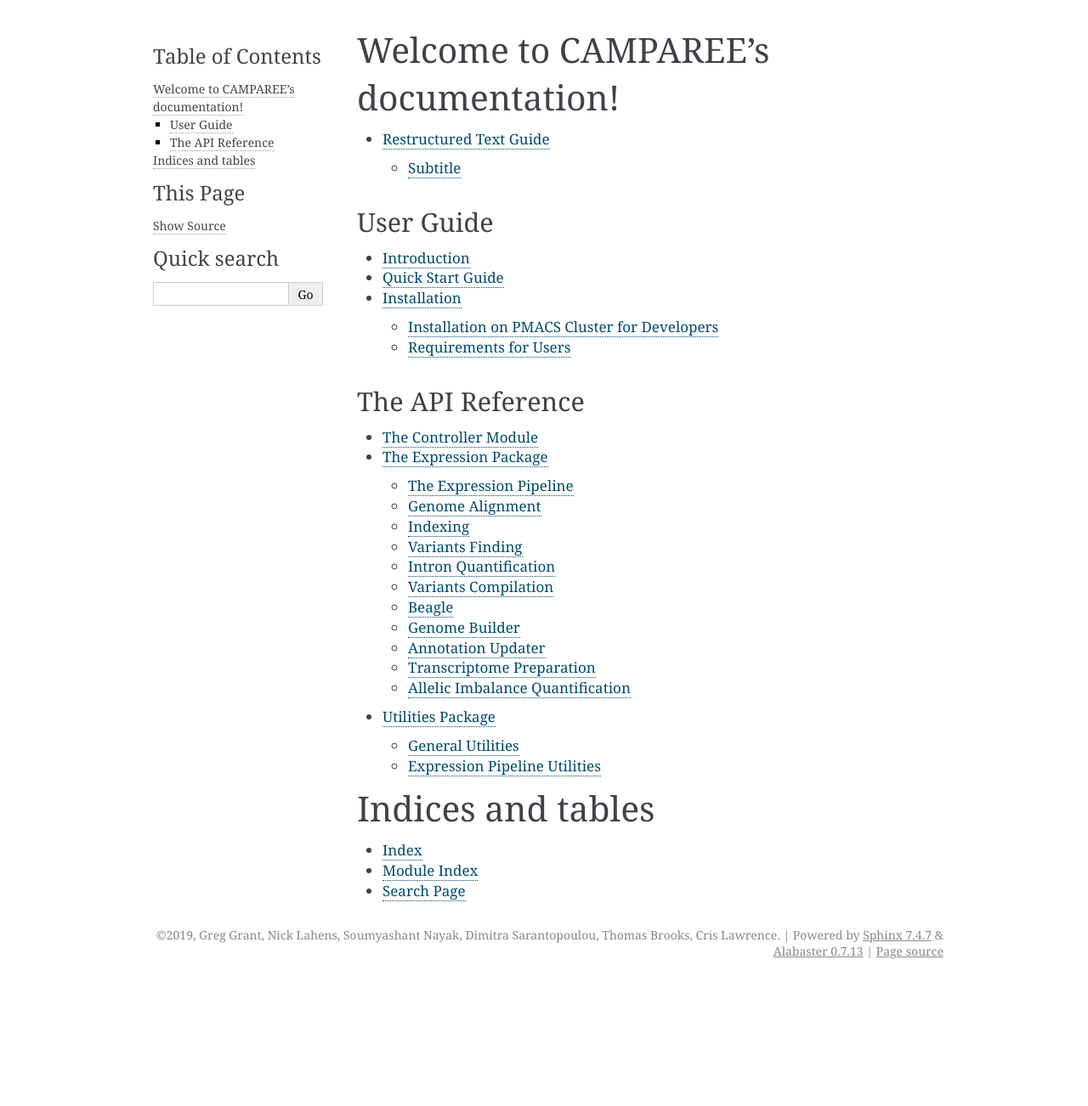
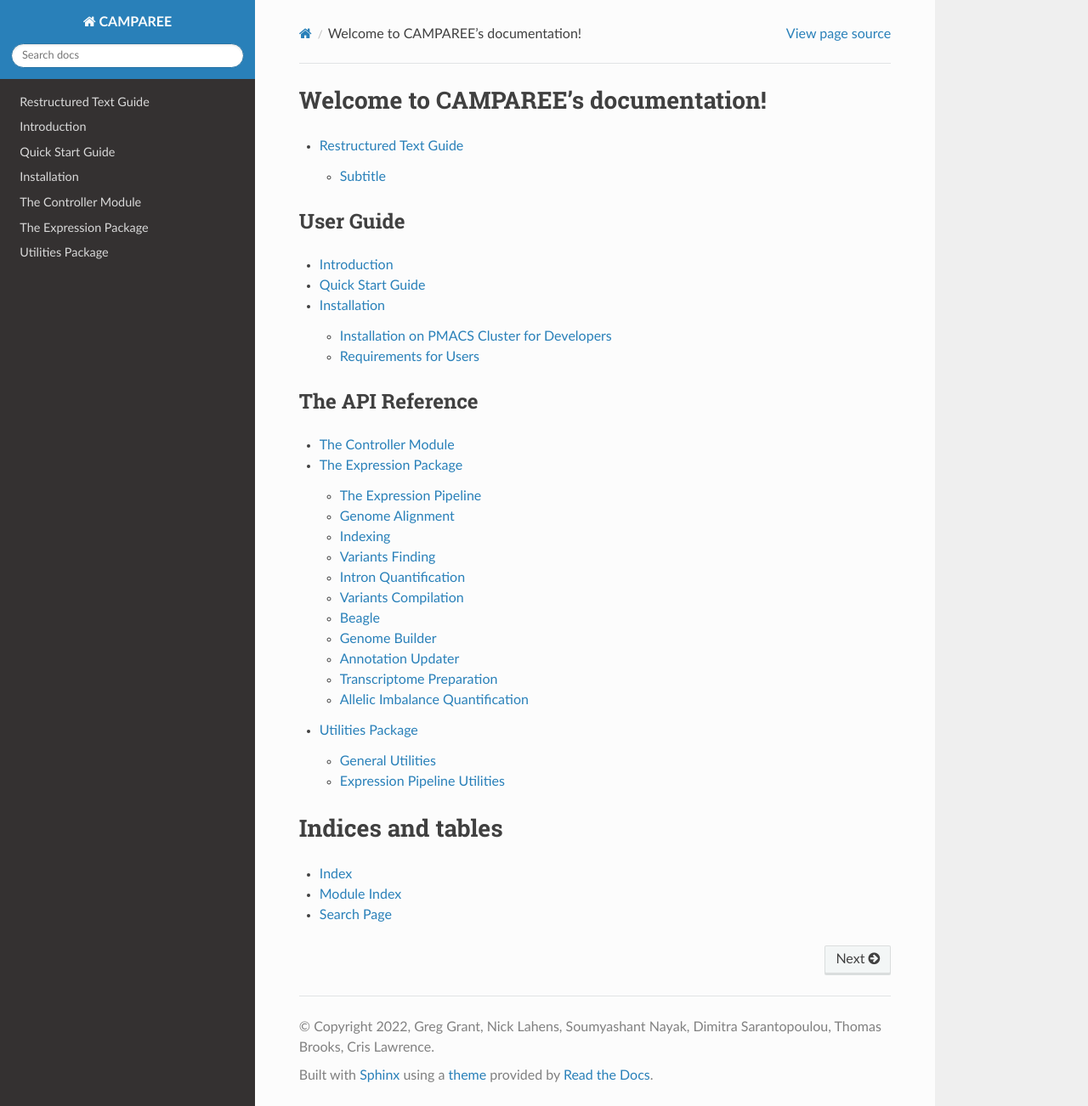
Before and after one commit to itmat/BEERS2, a Sphinx documentation site: the page built from doc/index.rst, in a window 1280 px wide and 1302 px high. Shown: the whole window at 85% size. Built offline with Sphinx 7.4.7 and the Read the Docs theme 2.0.0, drawn with Linux system fonts in a browser that asks for light colours; pages that are not in the unit, such as notebooks, are missing from menus; part of the change alters nothing that is shown.

Commit message:
Update doc conf slightly

```diff
--- a/doc/conf.py
+++ b/doc/conf.py
@@ -20,7 +20,7 @@
 # -- Project information -----------------------------------------------------
 
 project = 'CAMPAREE'
-copyright = '2019, Greg Grant, Nick Lahens, Soumyashant Nayak, Dimitra Sarantopoulou, Thomas Brooks, Cris Lawrence'
+copyright = '2022, Greg Grant, Nick Lahens, Soumyashant Nayak, Dimitra Sarantopoulou, Thomas Brooks, Cris Lawrence'
 author = 'Greg Grant, Nick Lahens, Soumyashant Nayak, Dimitra Sarantopoulou, Thomas Brooks, Cris Lawrence'
 
 # The short X.Y version
@@ -78,7 +78,7 @@ pygments_style = None
 # The theme to use for HTML and HTML Help pages.  See the documentation for
 # a list of builtin themes.
 #
-html_theme = 'alabaster'
+html_theme = 'sphinx_rtd_theme'
 
 # Theme options are theme-specific and customize the look and feel of a theme
 # further.  For a list of options available for each theme, see the
@@ -132,7 +132,7 @@ latex_elements = {
 # (source start file, target name, title,
 #  author, documentclass [howto, manual, or own class]).
 latex_documents = [
-    (master_doc, 'BEERS20.tex', 'CAMPAREE Documentation',
+    (master_doc, 'BEERS2.tex', 'CAMPAREE Documentation',
      'Greg Grant, Nick Lahens, Soumyashant Nayak, Dimitra Sarantopoulou, Thomas Brooks, Cris Lawrence', 'manual'),
 ]
 
@@ -142,7 +142,7 @@ latex_documents = [
 # One entry per manual page. List of tuples
 # (source start file, name, description, authors, manual section).
 man_pages = [
-    (master_doc, 'beers20', 'CAMPAREE Documentation',
+    (master_doc, 'beers2', 'CAMPAREE Documentation',
      [author], 1)
 ]
 
@@ -153,8 +153,8 @@ man_pages = [
 # (source start file, target name, title, author,
 #  dir menu entry, description, category)
 texinfo_documents = [
-    (master_doc, 'BEERS20', 'CAMPAREE Documentation',
-     author, 'BEERS20', 'One line description of project.',
+    (master_doc, 'BEERS2', 'CAMPAREE Documentation',
+     author, 'BEERS2', 'One line description of project.',
      'Miscellaneous'),
 ]
 
```
